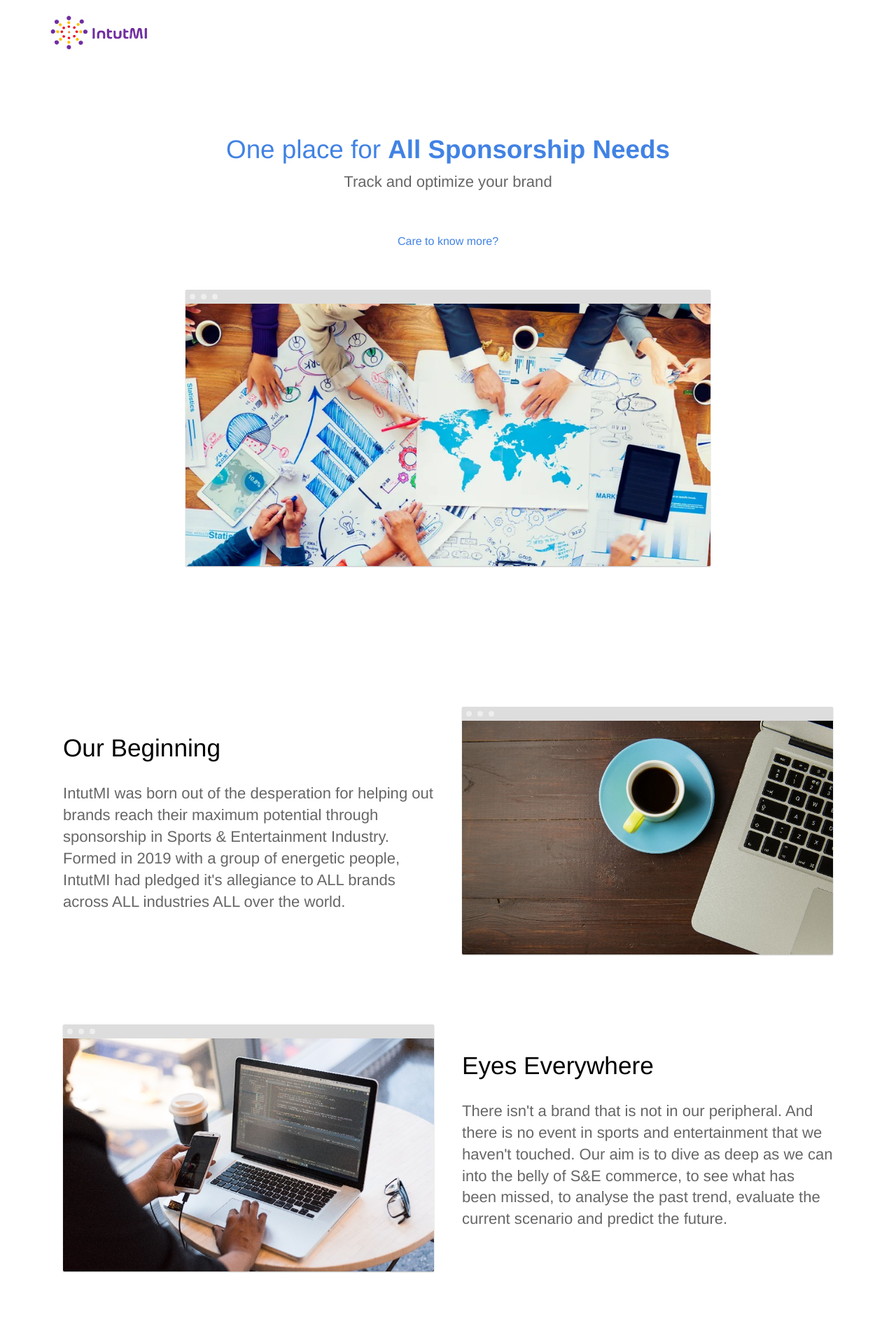
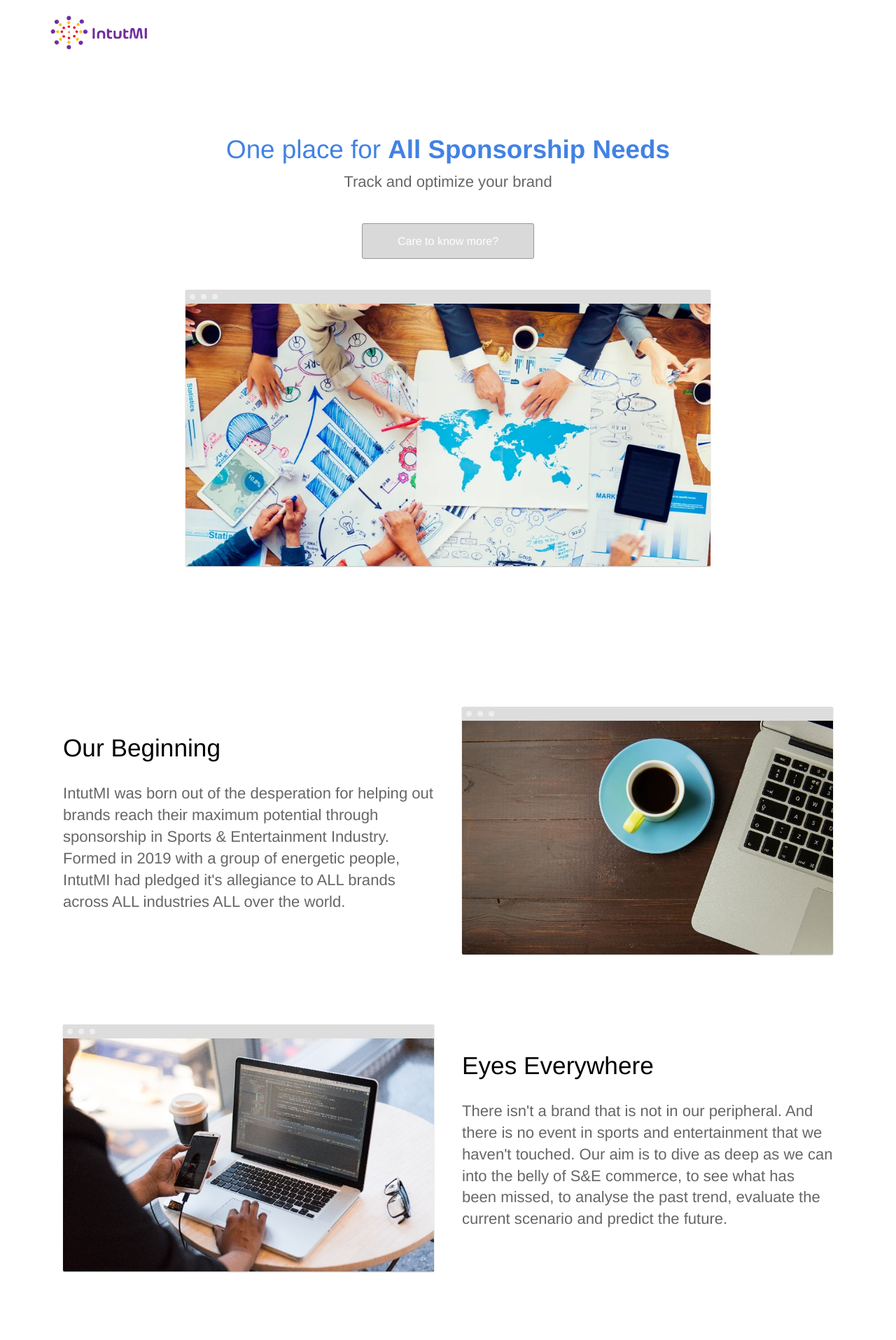
Before and after one commit to intutdev/intutmi.github.io, a Jekyll site: the page built from index.html, in a window 1280 px wide. Shown: the top 1915 px of the page at 70% size. Built offline with Jekyll 4.4.1, drawn with Linux system fonts in a browser that asks for light colours; grey boxes are pictures that could not be loaded.

Commit message:
Updated '_sass/forms.scss' via CloudCannon

```diff
--- a/_sass/forms.scss
+++ b/_sass/forms.scss
@@ -1,10 +1,10 @@
 .button a, input[type=submit] {
-	color: #4182e4;
+	color: #fff;
 	text-decoration: none;
 	padding: 10px 30px;
 	background: $brand-color;
 	border-radius: 3px;
-	border: 1px solid rgba(255,255,255,.5);
+	border: 1px solid rgba(0,0,0,.5);
 	transition: .2s ease-in-out;
 }
 
@@ -15,14 +15,14 @@
 }
 
 .button.alt a {
-	background: rgba(255,255,255,0.15);
+	background: rgba(0,0,0,0.15);
 	border-radius: 3px;
-	border: 1px solid rgba(255, 255, 255, 0.3);
+	border: 1px solid rgba(0,0,0,0.3);
 	padding: 16px 50px;
 }
 
 .button.alt a:hover {
-	background: #41abe4;
+	background: #8e84ee;
 	color: $brand-color;
 }
 
```
